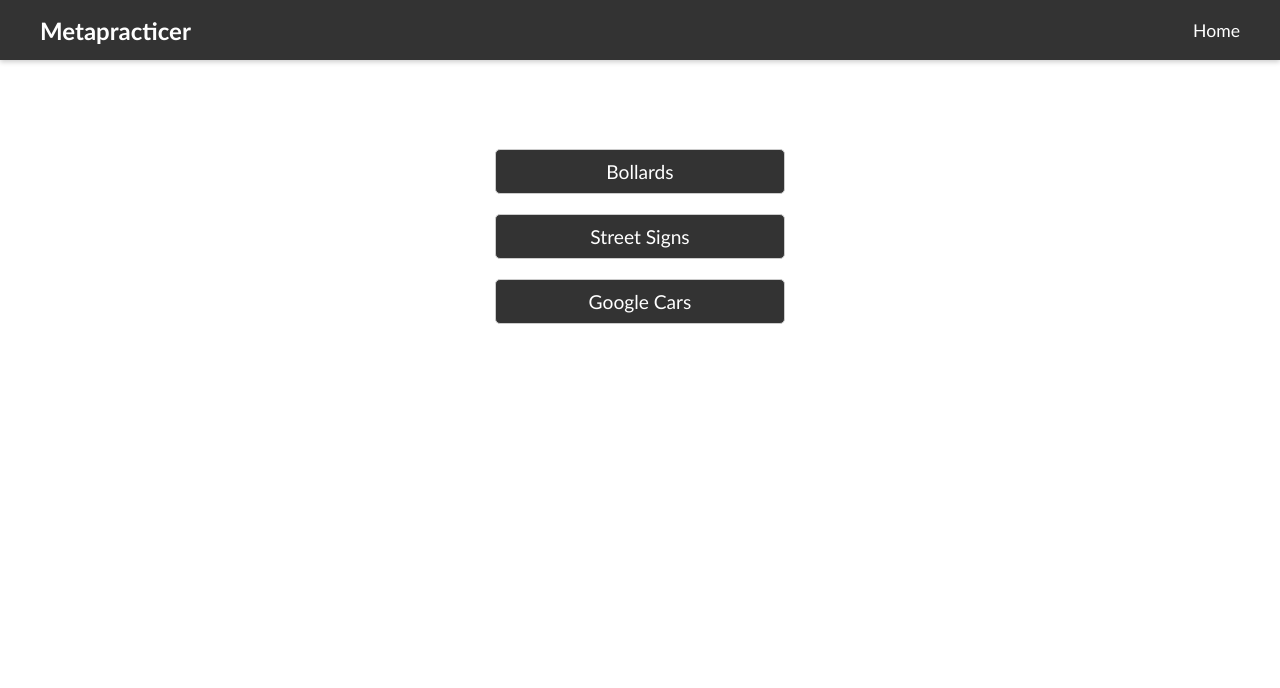
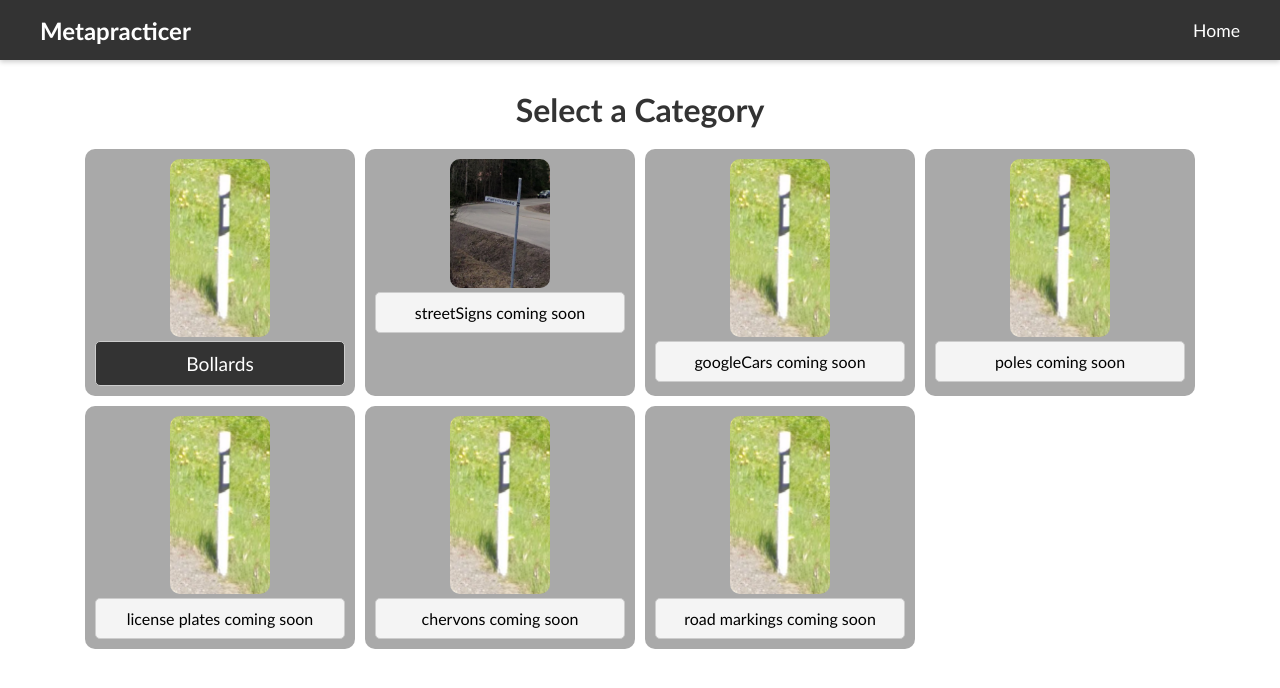
Before and after one commit to eemuston/metatrainer, a React (Vite) app in the folder metapracticer/: page / in a window 1280 px wide. Shown: the top 688 px of the page. Built offline with nearby package versions, Linux system fonts and the light colour scheme.

Commit message:
css is not that fun

```diff
--- a/metapracticer/src/components/Home/Home.css
+++ b/metapracticer/src/components/Home/Home.css
@@ -1,15 +1,27 @@
 .home {
     text-align: center;
+    padding-top: 20px;
   }
 
   .home h1 {
     font-size: 2rem;
-    margin-bottom: 20px;
+    color:#333;
+    padding-bottom: 20px;
   }
 
   .home ul {
     list-style: none;
     padding: 0;
+    grid-template-columns: repeat(4, 1fr);
+  }
+
+  .home li {
+    margin: 0;
+  }
+
+  .home li:hover {
+    background: #f2f2f2;
+    cursor: auto;
   }
 
   .home .button {
@@ -17,7 +29,7 @@
     justify-content: center;
     align-items: center;
     width: 100%;
-    margin: 10px;
+    margin: 0;
     padding: 10px 20px;
     background-color: #333;
     border-radius: 5px;
@@ -37,3 +49,16 @@
   .home .button:hover {
     background-color: darkgray;
   }
+
+  .card{
+    padding: 10px;
+    margin: 0 auto;
+    width: 250px;
+    border-radius: 10px;
+    background: darkgrey;
+  }
+
+  .card-img{
+    width: 100px;
+    border-radius: 10px;
+  }
--- a/metapracticer/src/components/Home/Home.jsx
+++ b/metapracticer/src/components/Home/Home.jsx
@@ -7,9 +7,34 @@ const Home = () => {
     <div className="home">
       <h1>Select a Category</h1>
       <ul>
-        <li className='button'><Link to="/quiz/bollards">Bollards</Link></li>
-        <li className='button'><Link to="/quiz/streetSigns">Street Signs</Link></li>
-        <li className='button'><Link to="/quiz/googlecars">Google Cars</Link></li>
+        <div className='card'>
+          <img className='card-img' src="/images/bollards/bol1.png"/>
+          <li className='button'><Link to="/quiz/bollards">Bollards</Link></li>
+        </div>
+        <div className='card'>
+          <img className='card-img' src="/images/streetsigns/sign1.png"/>
+          <li>streetSigns coming soon</li>
+        </div>
+        <div className='card'>
+          <img className='card-img' src="/images/bollards/bol1.png"/>
+          <li>googleCars coming soon</li>
+        </div>
+        <div className='card'>
+          <img className='card-img' src="/images/bollards/bol1.png"/>
+          <li>poles coming soon</li>
+        </div>
+        <div className='card'>
+          <img className='card-img' src="/images/bollards/bol1.png"/>
+          <li>license plates coming soon</li>
+        </div>
+        <div className='card'>
+          <img className='card-img' src="/images/bollards/bol1.png"/>
+          <li>chervons coming soon</li>
+        </div>
+        <div className='card'>
+          <img className='card-img' src="/images/bollards/bol1.png"/>
+          <li>road markings coming soon</li>
+        </div>
       </ul>
     </div>
   );
--- a/metapracticer/src/components/Quiz/Quiz.css
+++ b/metapracticer/src/components/Quiz/Quiz.css
@@ -2,9 +2,13 @@
   text-align: center;
   padding: 20px;
   background: #333;
-    width: 500px;
+  max-width: 800px;
+  min-width: 800px;
+  width: 100%;
+  margin: 0 auto;
   border-radius: 10px;
   box-shadow: 0 2px 10px rgba(0, 0, 0, 1);
+  box-sizing: border-box;
 }
 
   img{
@@ -20,16 +24,15 @@
   }
 
   ul {
-    display: flex;
-    flex-direction: column;
-    align-items: center;
+    display: grid;
+    grid-template-columns: repeat(2, 1fr);
+    gap: 10px;
     padding: 0;
     margin: 0;
     list-style-type: none;
   }
 
   li {
-    width: 300px;
     padding: 10px;
     margin: 5px;
     border: 1px solid #ccc;
@@ -38,7 +41,12 @@
     cursor: pointer;
     text-align: center;
     font-family: 'Gill Sans', 'Gill Sans MT', Calibri, 'Trebuchet MS', sans-serif;
+    width: 100%;
+    min-width: 250px;
+    max-width: 350px;
+    box-sizing: border-box;
   }
+
 
 
   li:hover {
@@ -77,4 +85,5 @@
     color: white;
     font-size: 20px;
     font-family: 'Gill Sans', 'Gill Sans MT', Calibri, 'Trebuchet MS', sans-serif;
+    padding: 10px;
   }
--- a/metapracticer/src/components/Quiz/Quiz.jsx
+++ b/metapracticer/src/components/Quiz/Quiz.jsx
@@ -28,16 +28,22 @@ const Quiz = ({ category, questions }) => {
     setHasAnswered(false)
   }
 
-  const handleAnswerClick = (answer) => {
+const handleAnswerClick = (answer) => {
     if (hasAnswered) return
+
     setSelectedAnswer(answer)
     setHasAnswered(true)
-    if (answer === currentQuestion.country) {
-      setAnswerFeedback('Correct!')
-    } else {
-      setAnswerFeedback(`Wrong! The correct answer was ${currentQuestion.country}!`)
-    }
-  }
+
+    const feedbackText = answer === currentQuestion.country
+      ? `Correct! The answer is ${currentQuestion.country}`
+      : `Wrong! The correct answer was ${currentQuestion.country}`
+
+    const finalFeedback = currentQuestion.desc
+      ? `${feedbackText}! <br/> ${currentQuestion.desc}`
+      : `${feedbackText}!`;
+
+    setAnswerFeedback(<span dangerouslySetInnerHTML={{ __html: finalFeedback }} />)
+ }
 
   useEffect(() => {
     console.log('Questions received')
@@ -51,7 +57,8 @@ const Quiz = ({ category, questions }) => {
     <div className="container">
       <h1>{capitalizedCategory}</h1>
       <img src={currentQuestion.image} alt="bollard" />
-      <ul>
+      <div className="feedback">{answerFeedback}</div>
+      <ul className='options-grid'>
         {options.map((option, index) => (
           <li
             key={index}
@@ -62,7 +69,6 @@ const Quiz = ({ category, questions }) => {
           </li>
         ))}
       </ul>
-      <div className="feedback">{answerFeedback}</div>
       <button onClick={generateQuestion} disabled={!hasAnswered}>
         Next
       </button>
--- a/metapracticer/src/data/questions.jsx
+++ b/metapracticer/src/data/questions.jsx
@@ -1,7 +1,7 @@
 export const bollardsQuestions = [
-    { image: '/images/bollards/bol1.png', country: 'Finland' },
-    { image: '/images/bollards/bol2.png', country: 'France' },
-    { image: '/images/bollards/bol3.png', country: 'Germany' },
-    { image: '/images/bollards/bol4.png', country: 'Italy' },
-    { image: '/images/bollards/bol5.png', country: 'Spain' },
+    { image: '/images/bollards/bol1.png', country: 'Finland', desc: 'Finnish bollards have a cylindrical shape when viewed from the front, distinguishing them from those found in other Nordic countries.' },
+    { image: '/images/bollards/bol2.png', country: 'France'},
+    { image: '/images/bollards/bol3.png', country: 'Germany'},
+    { image: '/images/bollards/bol4.png', country: 'Italy'},
+    { image: '/images/bollards/bol5.png', country: 'Spain'},
   ]
```
Also changed, not shown: metapracticer/public/images/streetsigns/sign1.png (added). Lines whose indentation alone changed are shown as unchanged.
